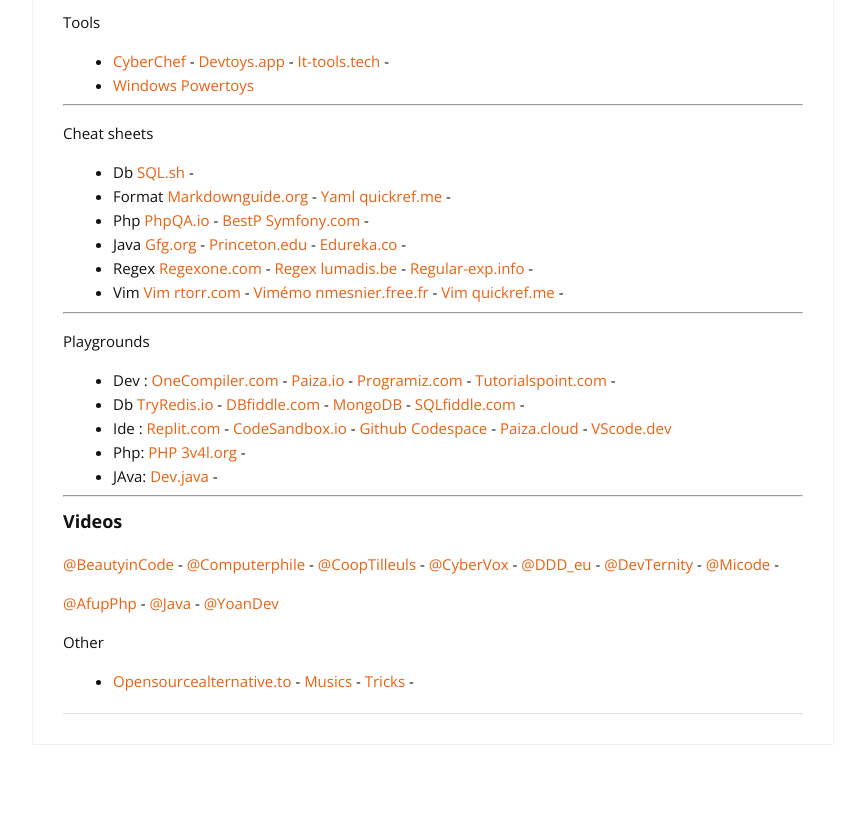
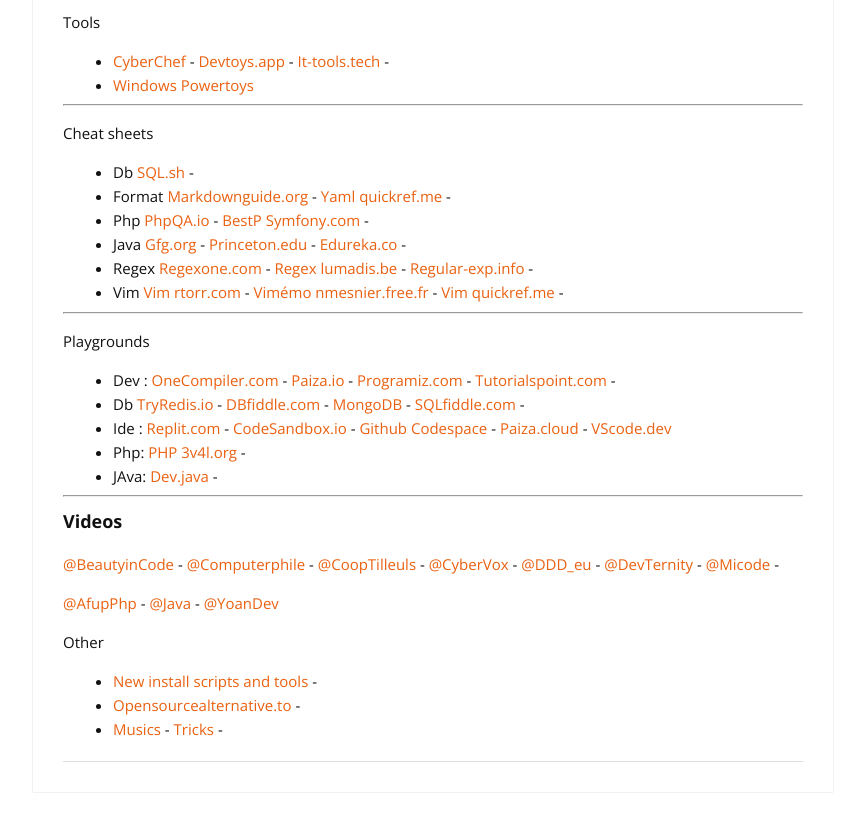
Before and after one commit to cylmat/cylmat.github.io, a Jekyll site: the page built from _pages/USEFUL.md, in a window 1280 px wide and 900 px high, scrolled down 2298 px. Shown: the top 832 px of the window, without its empty margins (207-1072 px from the left). Built offline with Jekyll 4.4.1, drawn with Linux system fonts in a browser that asks for light colours; nearby versions of some CDN libraries.

Commit message:
Update USEFUL.md

```diff
--- a/_pages/USEFUL.md
+++ b/_pages/USEFUL.md
@@ -132,4 +132,6 @@
 [@YoanDev](https://m.youtube.com/@yoandevco)
 
 Other
-- [Opensourcealternative.to](https://www.opensourcealternative.to) - [Musics](https://cylmat.github.io/musics) - [Tricks](https://cylmat.github.io/tricks) -
+- [New install scripts and tools](https://github.com/cylmat/docs/blob/main/Fresh_install.md) -
+- [Opensourcealternative.to](https://www.opensourcealternative.to) -
+- [Musics](https://cylmat.github.io/musics) - [Tricks](https://cylmat.github.io/tricks) -
```
